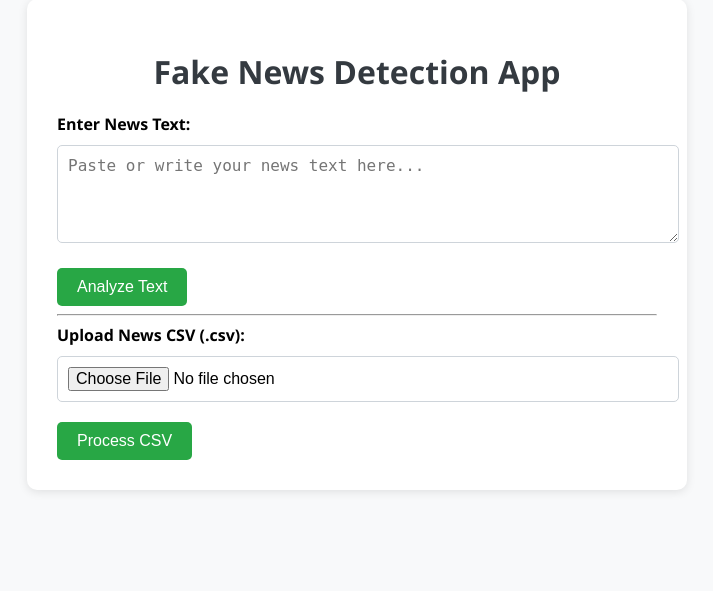
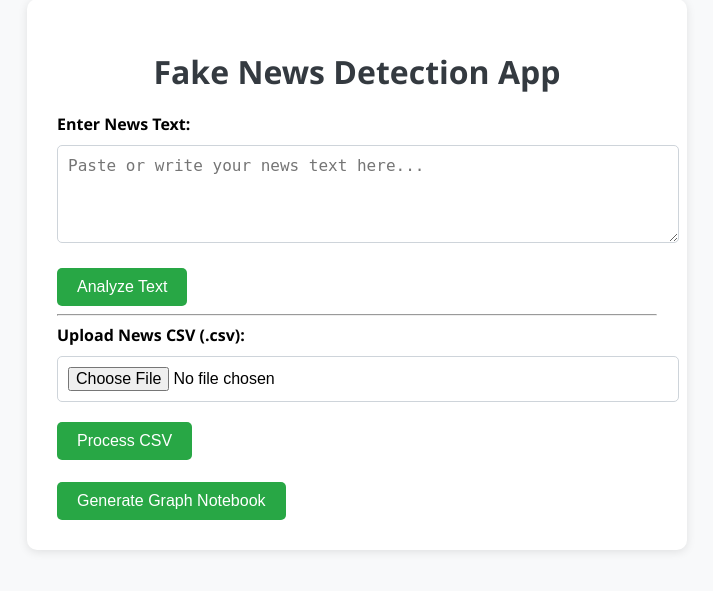
Before and after one commit to anmolmishra334/Fake-News-Detection-NLP, a Flask app: page / in a window 1280 px wide. Shown: the part 49-640 px from the top of the page, without its empty margins (283-996 px from the left). Run offline with Flask 3, Linux system fonts and the light colour scheme; parts of the project's set-up code (start-up, migrations or seed data) failed here and were passed over.

Commit message:
app changes

```diff
--- a/Fake_News_App/app.py
+++ b/Fake_News_App/app.py
@@ -1,9 +1,15 @@
 import os
 import pickle
 import pandas as pd
-import numpy._core as np
+import numpy as np
 from flask import Flask, render_template, request, send_file
 from tensorflow.keras.preprocessing.sequence import pad_sequences
+from wordcloud import WordCloud
+import seaborn as sns
+import matplotlib.pyplot as plt
+import nbformat
+from nbformat.v4 import new_notebook, new_code_cell
+from nbconvert.preprocessors import ExecutePreprocessor
 
 # Load ML models and necessary utilities
 with open('model.pkl', 'rb') as model_file:
@@ -17,6 +23,7 @@ with open('model.pkl', 'rb') as model_file:
 app = Flask(__name__)
 UPLOAD_FOLDER = os.path.join(os.getcwd(), 'uploads')
 os.makedirs(UPLOAD_FOLDER, exist_ok=True)  # Ensure the folder exists
+
 
 @app.route('/', methods=['GET', 'POST'])
 def index():
@@ -48,6 +55,7 @@ def index():
 
     return render_template('index.html', result=result, csv_file=csv_file_path)
 
+
 @app.route('/download/<filename>')
 def download_file(filename):
     file_path = os.path.join(UPLOAD_FOLDER, filename)
@@ -56,8 +64,88 @@ def download_file(filename):
     else:
         return f"File not found: {file_path}", 404
 
+
+@app.route('/generate_notebook/<filename>')
+def generate_graphs_notebook(filename):
+    # Load the test CSV file
+    test_file_path = os.path.join(UPLOAD_FOLDER, filename)
+    df = pd.read_csv(test_file_path)
+
+    # Add word and character counts if not present
+    if 'word_count' not in df.columns:
+        df['word_count'] = df['Complete News'].apply(lambda x: len(str(x).split()))
+    if 'character_count' not in df.columns:
+        df['character_count'] = df['Complete News'].apply(lambda x: len(str(x)))
+
+    # Create notebook
+    notebook_path = os.path.join(UPLOAD_FOLDER, 'graph_details.ipynb')
+    nb = new_notebook()
+    nb.cells.append(new_code_cell("import pandas as pd\nimport matplotlib.pyplot as plt\nimport seaborn as sns\nfrom wordcloud import WordCloud"))
+
+    # Fake vs. Real News Count
+    nb.cells.append(new_code_cell("""
+plt.figure(figsize=(6,4))
+sns.countplot(x='Fake News(Yes/No)', data=df, palette='Set1')
+plt.title("Fake vs Real News Count")
+plt.xlabel("Fake News (0 = Real, 1 = Fake)")
+plt.ylabel("Count")
+plt.show()
+"""))
+
+    # Word Count Distribution
+    nb.cells.append(new_code_cell("""
+plt.figure(figsize=(8,5))
+sns.histplot(df['word_count'], bins=50, kde=True, color='skyblue')
+plt.title("Distribution of News Word Counts")
+plt.xlabel("Word Count")
+plt.ylabel("Frequency")
+plt.show()
+"""))
+
+    # Character Count Distribution
+    nb.cells.append(new_code_cell("""
+plt.figure(figsize=(8,5))
+sns.histplot(df['character_count'], bins=50, kde=True, color='orange')
+plt.title("Distribution of Character Counts")
+plt.xlabel("Character Count")
+plt.ylabel("Frequency")
+plt.show()
+"""))
+
+    # Word Cloud
+    nb.cells.append(new_code_cell("""
+text_combined = ' '.join(df['Complete News'].dropna().tolist())
+wordcloud = WordCloud(width=800, height=400, background_color='white').generate(text_combined)
+
+plt.figure(figsize=(10,5))
+plt.imshow(wordcloud, interpolation='bilinear')
+plt.axis('off')
+plt.title("Word Cloud of News Content")
+plt.show()
+"""))
+
+    # Save the notebook
+    with open(notebook_path, 'w', encoding='utf-8') as f:
+        nbformat.write(nb, f)
+
+    # Execute the notebook
+    execute_notebook(notebook_path)
+
+    return send_file(notebook_path, as_attachment=True)
+
+
+def execute_notebook(notebook_path):
+    with open(notebook_path, "r", encoding="utf-8") as nb_file:
+        notebook = nbformat.read(nb_file, as_version=4)
+
+    ep = ExecutePreprocessor(timeout=600, kernel_name="python3")
+    ep.preprocess(notebook, {"metadata": {"path": os.path.dirname(notebook_path)}})
+
+    with open(notebook_path, "w", encoding="utf-8") as nb_file:
+        nbformat.write(notebook, nb_file)
+
+
 def predict_news(text):
-    # Vectorize and tokenize the text for predictions
     vectorized_text = vectorization.transform([text])
     lstm_seq = tokenizer.texts_to_sequences([text])
     lstm_padded = pad_sequences(lstm_seq, maxlen=100, padding='post')
@@ -70,22 +158,20 @@ def predict_news(text):
     final_pred = (log_reg_pred + dt_pred + lstm_pred) / 3
     return "FAKE" if final_pred >= 0.5 else "REAL"
 
+
 def process_csv(file_path):
-    # Load the uploaded CSV
     df = pd.read_csv(file_path)
 
-    # Check for required column
     if 'Complete News' not in df.columns:
         raise ValueError("Uploaded CSV must contain a 'Complete News' column.")
 
-    # Predict for each row in the 'Complete News' column
-    df['Fake News'] = df['Complete News'].apply(lambda x: 1 if predict_news(x) == "FAKE" else 0)
+    df['Model Predicted Fake News'] = df['Complete News'].apply(lambda x: 1 if predict_news(x) == "FAKE" else 0)
 
-    # Save the processed CSV
     output_file = f"processed_{os.path.basename(file_path)}"
     output_path = os.path.join(UPLOAD_FOLDER, output_file)
     df.to_csv(output_path, index=False)
-    return output_file  # Return only the filename for download
+    return output_file
+
 
 if __name__ == '__main__':
     app.run(debug=True)
--- a/Fake_News_App/templates/index.html
+++ b/Fake_News_App/templates/index.html
@@ -74,6 +74,11 @@
             <input type="file" name="news_csv" accept=".csv">
             <button type="submit" name="submit_csv" class="submit-btn">Process CSV</button>
         </form>
+        <br>
+        <form method="GET" action="/generate_notebook/{{ csv_file }}">
+        <button type="submit" name="Generate Graph Notebook" class="submit-btn">Generate Graph Notebook</button>
+        </form>
+
 
         <!-- Result -->
         {% if result %}
--- a/instructions.txt
+++ b/instructions.txt
@@ -7,3 +7,4 @@ nltk
 matplotlib
 joblib
 tensorflow
+wordcloud
```
Also changed, not shown: .gitignore.txt (added).
